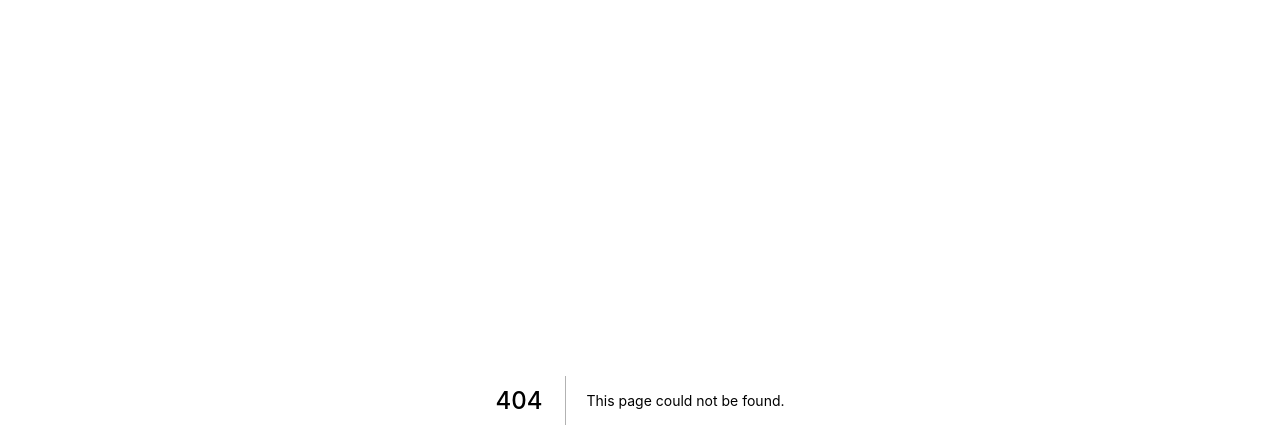
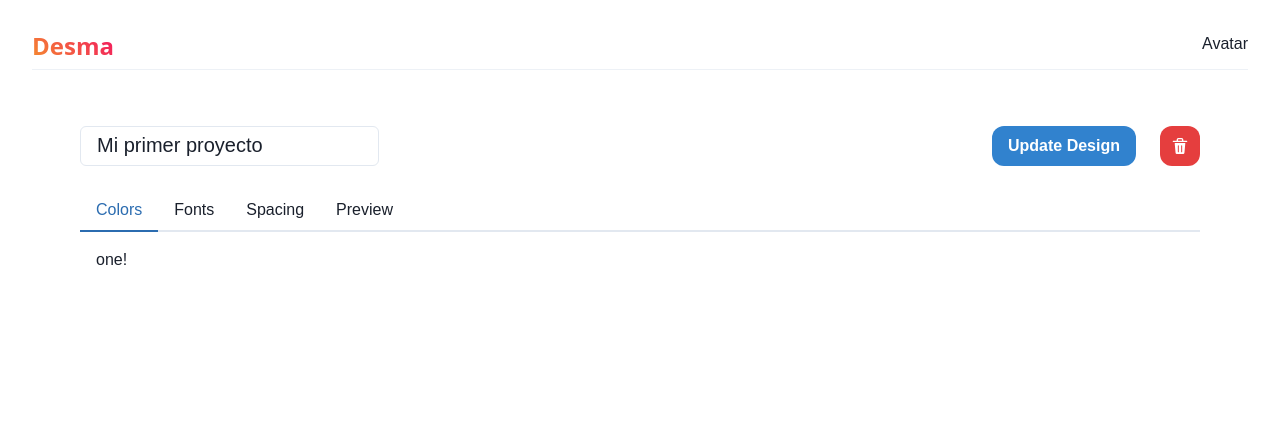
Before and after one commit to PedroEdu6786/desma-v2, a Next.js app: page /designer/1 in a window 1280 px wide. Before the commit this address had no page. Shown: the top 448 px of the page. Built offline with nearby package versions, Linux system fonts and the light colour scheme.

Commit message:
:sparkles: Create the page to edit a design system

```diff
--- /dev/null
+++ b/src/pages/designer/[design_id].tsx
@@ -0,0 +1,55 @@
+import { DeleteIcon } from '@chakra-ui/icons';
+import { Grid, GridItem, Input, Button, IconButton } from '@chakra-ui/react';
+import { GetServerSideProps } from 'next';
+import { DesignerTabs } from '../../components/designer/DesignerTabs';
+import { Layout } from '../../components/Layout';
+
+type EditDesignProps = {
+  name: string;
+};
+
+export const getServerSideProps: GetServerSideProps<EditDesignProps> = async (
+  context
+) => {
+  return {
+    props: {
+      name: 'Mi primer proyecto',
+    },
+  };
+};
+
+const EditDesign: React.FC<EditDesignProps> = ({ name }) => {
+  return (
+    <Layout>
+      <Grid
+        p="12"
+        gap={6}
+        gridTemplateColumns="1fr auto auto"
+        gridTemplateAreas={`"name update delete"
+                            "tabs tabs tabs"`}
+      >
+        <GridItem area="name" justifySelf="start">
+          <Input defaultValue={name} placeholder="Untitled Design System" fontSize="xl" />
+        </GridItem>
+
+        <GridItem area="update" justifySelf="end">
+          <Button colorScheme="blue">Update Design</Button>
+        </GridItem>
+
+        <GridItem area="delete">
+          <IconButton
+            aria-label={`Delete Design System "${name}"`}
+            colorScheme="red"
+            icon={<DeleteIcon />}
+          />
+        </GridItem>
+
+        <GridItem area="tabs">
+          <DesignerTabs />
+        </GridItem>
+      </Grid>
+    </Layout>
+  );
+};
+
+export default EditDesign;
```
